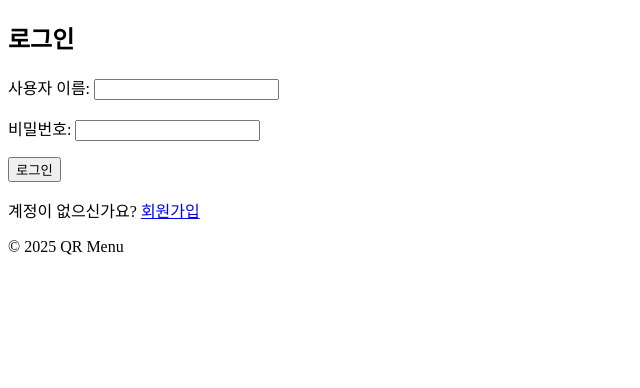
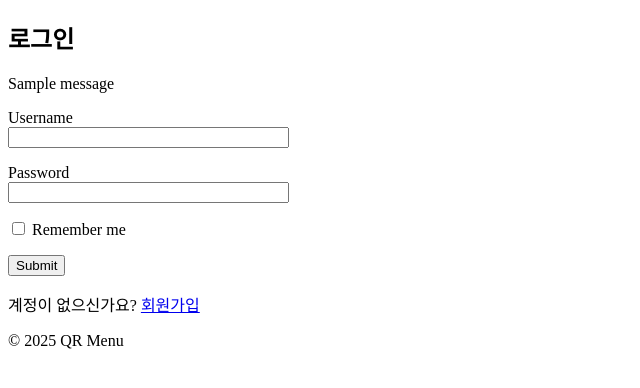
Before and after one commit to Junhwan397/Online_menu, a Flask app: template templates/login.html in a window 1280 px wide. Shown: the part 161-549 px from the top of the page, without its empty margins (0-640 px from the left). Run offline with Flask 3, Linux system fonts and the light colour scheme; the template is opened without the code that fills it, so the values that code supplies are empty, except form fields; tables that the repository leaves empty hold one stand-in row (values such as "Sample post"); one stand-in notice (Sample message) is shown; form fields are guessed from the names that the template uses.

Commit message:
login form added

```diff
--- a/templates/login.html
+++ b/templates/login.html
@@ -4,18 +4,34 @@
 
 {% block content %}
     <h2>로그인</h2>
+
+    {# 플래시 메시지 표시 #}
+    {% with messages = get_flashed_messages(with_categories=true) %}
+        {% if messages %}
+            {% for category, message in messages %}
+                <div class="alert alert-{{ category }}">{{ message }}</div>
+            {% endfor %}
+        {% endif %}
+    {% endwith %}
+
     <form method="POST" action="{{ url_for('main.login_page') }}">
+        {{ form.hidden_tag() }} {# CSRF 토큰 #}
         <p>
-            <label for="username">사용자 이름:</label>
-            <input type="text" id="username" name="username" required>
+            {{ form.username.label }}<br>
+            {{ form.username(size=32) }}
+            {% for error in form.username.errors %}
+                <span style="color: red;">[{{ error }}]</span>
+            {% endfor %}
         </p>
         <p>
-            <label for="password">비밀번호:</label>
-            <input type="password" id="password" name="password" required>
+            {{ form.password.label }}<br>
+            {{ form.password(size=32) }}
+            {% for error in form.password.errors %}
+                <span style="color: red;">[{{ error }}]</span>
+            {% endfor %}
         </p>
-        <p>
-            <input type="submit" value="로그인">
-        </p>
+        <p>{{ form.remember_me() }} {{ form.remember_me.label }}</p>
+        <p>{{ form.submit() }}</p>
     </form>
     <p>계정이 없으신가요? <a href="{{ url_for('main.register_page') }}">회원가입</a></p>
 {% endblock %}
```
Also changed, not shown: menu_app/views.py (+21 -3 lines).
